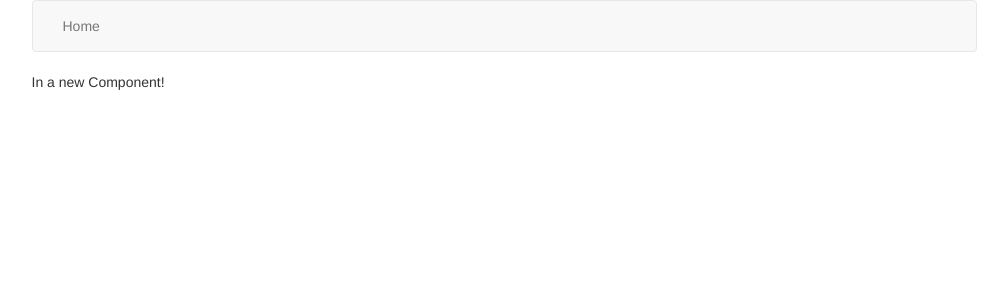
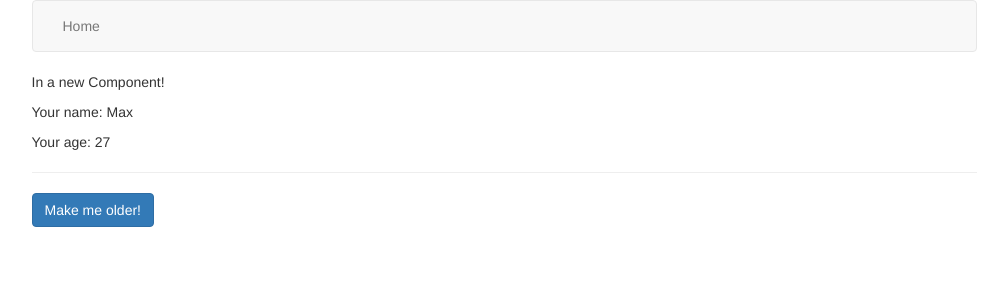
Before and after one commit to Karol-Szykula/react-repetition, a React (Create React App) app: page / in a window 1280 px wide. Shown: the top 300 px of the page, without its empty margins (136-1144 px from the left). Built offline with nearby package versions, Linux system fonts and the light colour scheme.

Commit message:
Add state to Home component

```diff
--- a/package.json
+++ b/package.json
@@ -3,6 +3,7 @@
   "version": "0.1.0",
   "private": true,
   "dependencies": {
+    "prop-types": "^15.6.2",
     "react": "^16.7.0",
     "react-dom": "^16.7.0",
     "react-scripts": "2.1.3"
--- a/src/App.js
+++ b/src/App.js
@@ -15,7 +15,7 @@ class App extends React.Component {
                 </div>
                 <div className="row">
                     <div className="col-xs-10 col-xs-offset-1">
-                        <Home/>
+                        <Home name={"Max"} age={27}/>
                     </div>
                 </div>
             </div>
--- a/src/components/Home.js
+++ b/src/components/Home.js
@@ -1,11 +1,31 @@
 import React from "react";
+import PropTypes from "prop-types";
 
 export class Home extends React.Component {
+
+    state = {
+        age: this.props.age
+    };
+
+
+    onMakeMeOlder = () => {
+        this.setState({age: this.state.age += 3})
+    };
+
     render() {
         return (
             <div>
                 <p>In a new Component!</p>
+                <p>Your name: {this.props.name}</p>
+                <p>Your age: {this.state.age}</p>
+                <hr/>
+                <button onClick={this.onMakeMeOlder} className={"btn btn-primary"}>Make me older!</button>
             </div>
         );
     }
 }
+
+Home.PropTypes = {
+    name: PropTypes.string,
+    age: PropTypes.number,
+}
```
